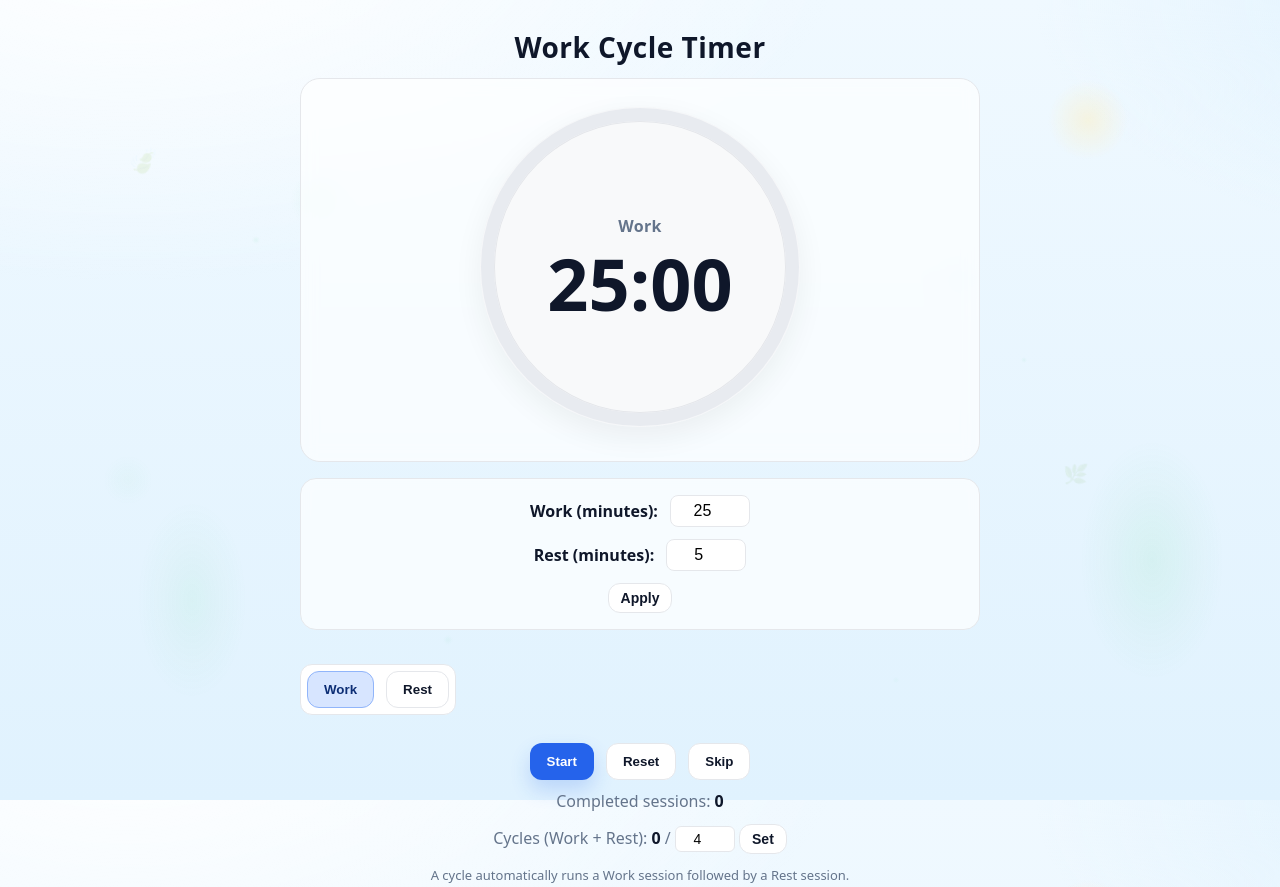
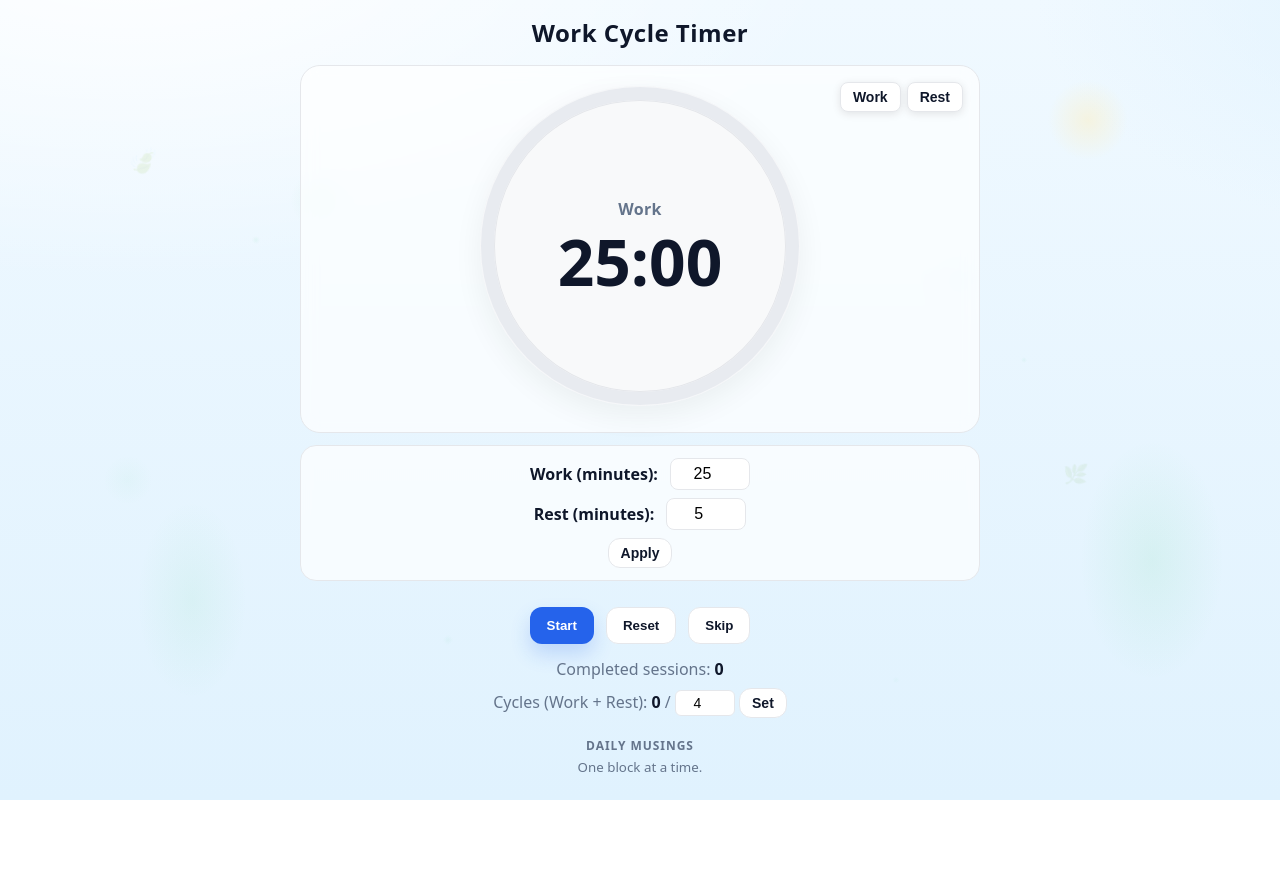
Before and after one commit to micheche/BYOA-Pomodoro, a plain HTML site: page index.html in a window 1280 px wide. Shown: the top 887 px of the page. After the commit the page ends 800 px from the top, so only its background shows below. Drawn offline with Linux system fonts and the light colour scheme.

Commit message:
new layout

```diff
--- a/index.html
+++ b/index.html
@@ -13,6 +13,10 @@
       </header>
 
       <section class="display">
+        <div class="display__controls">
+          <button id="workModeBtn" class="btn btn--small" aria-pressed="true">Work</button>
+          <button id="restModeBtn" class="btn btn--small" aria-pressed="false">Rest</button>
+        </div>
         <div class="ring" aria-hidden="true">
           <div class="ring__inner">
             <div id="phaseLabel" class="display__phase">Work</div>
@@ -33,11 +37,6 @@
         <button id="applySettingsBtn" class="btn btn--small">Apply</button>
       </section>
 
-      <section class="controls controls--segmented" aria-label="Mode toggle">
-        <button id="workModeBtn" class="btn" aria-pressed="true">Work</button>
-        <button id="restModeBtn" class="btn" aria-pressed="false">Rest</button>
-      </section>
-
       <section class="controls" aria-label="Timer controls">
         <button id="startPauseBtn" class="btn btn--primary" aria-pressed="false">Start</button>
         <button id="resetBtn" class="btn" title="Reset current session">Reset</button>
@@ -51,7 +50,6 @@
           <input type="number" id="targetCycles" min="1" max="20" value="4" class="meta__input" title="Set target cycles">
           <button id="setCyclesBtn" class="btn btn--small">Set</button>
         </div>
-        <div class="meta__hint" id="cycleHint">A cycle automatically runs a Work session followed by a Rest session.</div>
       </section>
 
       <footer class="app__footer">
--- a/styles.css
+++ b/styles.css
@@ -105,38 +105,74 @@ body::after {
 .app {
   max-width: 720px;
   margin: 0 auto;
-  padding: 28px 20px 44px;
+  padding: 16px 20px 24px; /* Reduced from 28px 20px 44px */
+  min-height: 100vh;
+  display: flex;
+  flex-direction: column;
 }
 
 .app__header {
   text-align: center;
-  margin-bottom: 12px;
+  margin-bottom: 8px; /* Reduced from 12px */
+  position: relative; /* Add this for absolute positioning of child elements */
+  display: flex;
+  justify-content: center;
+  align-items: center;
 }
 
 .app__title {
   margin: 0;
-  font-size: 28px;
+  font-size: 24px; /* Reduced from 28px */
   letter-spacing: 0.5px;
+}
+
+/* Remove the header controls since we moved them to the display */
+.header__controls {
+  display: none;
 }
 
 .display {
   background: var(--surface-translucent);
   border: 1px solid var(--border);
   border-radius: 20px;
-  padding: 28px;
+  padding: 20px;
   text-align: center;
-  margin-top: 12px;
+  margin-top: 8px;
   backdrop-filter: saturate(1.2) blur(8px);
   -webkit-backdrop-filter: saturate(1.2) blur(8px);
+  position: relative; /* Add this for absolute positioning of child elements */
+}
+
+.display__controls {
+  position: absolute;
+  top: 16px;
+  right: 16px;
+  display: flex;
+  gap: 6px;
+  z-index: 10; /* Ensure buttons are above the ring */
+}
+
+.display__controls .btn {
+  padding: 6px 12px;
+  font-size: 14px;
+  background: var(--surface);
+  border: 1px solid var(--border);
+  border-radius: 8px;
+  box-shadow: 0 2px 8px rgba(0,0,0,0.1);
+}
+
+.display__controls .btn:hover {
+  background: color-mix(in oklab, var(--accent), white 90%);
+  border-color: var(--accent);
 }
 
 .settings {
   display: flex;
   flex-direction: column;
   align-items: center;
-  gap: 12px;
-  margin: 16px 0;
-  padding: 16px;
+  gap: 8px; /* Reduced from 12px */
+  margin: 12px 0; /* Reduced from 16px 0 */
+  padding: 12px; /* Reduced from 16px */
   background: var(--surface-translucent);
   border: 1px solid var(--border);
   border-radius: 16px;
@@ -187,7 +223,7 @@ body::after {
 
 .display__time {
   font-variant-numeric: tabular-nums;
-  font-size: 72px;
+  font-size: 64px; /* Reduced from 72px */
   line-height: 1;
   font-weight: 800;
 }
@@ -231,15 +267,12 @@ body::after {
   display: flex;
   gap: 12px;
   justify-content: center;
-  margin: 18px 0 10px;
+  margin: 14px 0 8px; /* Reduced from 18px 0 10px */
 }
 
+/* Remove the old controls--segmented section since we moved the buttons */
 .controls--segmented {
-  background: var(--surface);
-  border: 1px solid var(--border);
-  border-radius: 12px;
-  padding: 6px;
-  display: inline-flex;
+  display: none; /* Hide the old section */
 }
 
 .btn {
@@ -289,9 +322,9 @@ body[data-phase="longBreak"] { --accent: var(--color-long); }
   display: flex;
   flex-direction: column;
   align-items: center;
-  gap: 12px;
+  gap: 8px; /* Reduced from 12px */
   color: var(--color-muted);
-  margin-top: 8px;
+  margin-top: 6px; /* Reduced from 8px */
 }
 
 .meta__item strong {
@@ -346,14 +379,18 @@ body[data-alarm="true"] .ring {
 }
 
 .app__footer {
-  margin-top: 28px;
+  margin-top: 20px; /* Reduced from 28px */
   text-align: center;
   color: var(--color-muted);
+  margin-top: auto; /* Push footer to bottom */
 }
 
 .musings {
-  display: grid;
-  gap: 4px;
+  display: flex; /* Keep flex for alignment */
+  flex-direction: column; /* Stack items vertically */
+  align-items: center; /* Center items horizontally */
+  gap: 4px; /* Smaller gap between label and text */
+  justify-content: center; /* Center the content */
 }
 
 .musings__label {
@@ -362,16 +399,25 @@ body[data-alarm="true"] .ring {
   text-transform: uppercase;
   letter-spacing: 0.08em;
   color: var(--color-muted);
+  white-space: nowrap; /* Prevent label from wrapping */
 }
 
 @media (max-width: 420px) {
   .display__time {
-    font-size: 56px;
+    font-size: 48px; /* Reduced from 56px */
+  }
+
+  .app {
+    padding: 12px 16px 20px; /* Even more compact on mobile */
+  }
+
+  .display {
+    padding: 16px; /* Reduced padding on mobile */
   }
 
   .settings {
-    padding: 12px;
-    gap: 8px;
+    padding: 10px; /* Reduced from 12px */
+    gap: 6px; /* Reduced from 8px */
   }
 
   .settings__item {
@@ -389,3 +435,38 @@ body[data-alarm="true"] .ring {
     width: 100px;
   }
 }
+
+/* Add a new media query for very small heights */
+@media (max-height: 700px) {
+  .app {
+    padding: 12px 20px 16px;
+  }
+
+  .display {
+    padding: 16px;
+    margin-top: 6px;
+  }
+
+  .display__time {
+    font-size: 56px;
+  }
+
+  .settings {
+    margin: 8px 0;
+    padding: 10px;
+    gap: 6px;
+  }
+
+  .controls {
+    margin: 10px 0 6px;
+  }
+
+  .meta {
+    gap: 6px;
+    margin-top: 4px;
+  }
+
+  .app__footer {
+    margin-top: 16px;
+  }
+}
```
